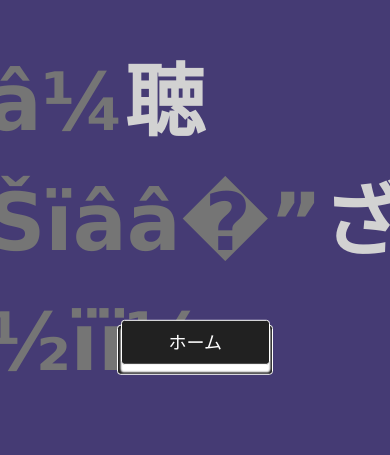
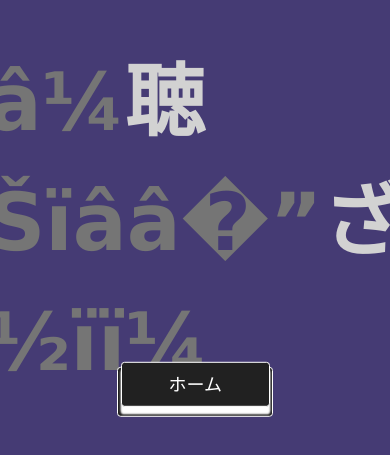
Before and after one commit to KangaZero/presentation, a Next.js app: page /end in a window 390 px wide. Shown: the part 199-654 px from the top of the page. Built offline with nearby package versions, Linux system fonts and the light colour scheme.

Commit message:
Spacebar btn at end page moved down a bit to fit for tablet screens

```diff
--- a/src/styles/end.scss
+++ b/src/styles/end.scss
@@ -14,7 +14,7 @@
 
 .end-inner {
   position: absolute;
-  top: 65%;
+  top: 70%;
   left: 50%;
   transform: translate(-50%, -50%);
 }
```
